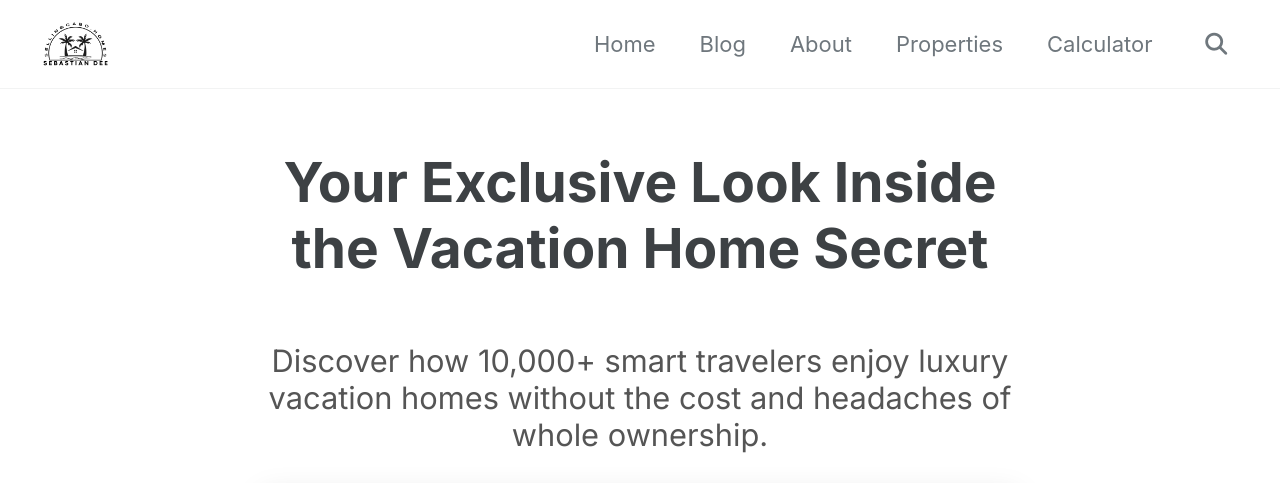
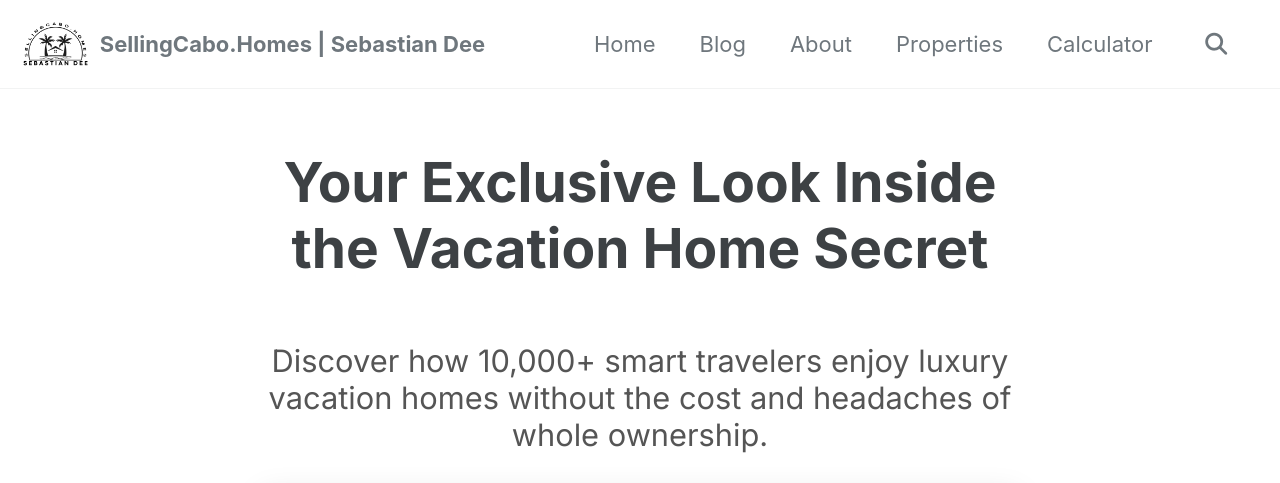
Before and after one commit to sellingcabohomes/SellingCabo.Homes, a Jekyll site: the page built from blog/fractional-ownership-webinar.md, in a window 1280 px wide. Shown: the part 100-583 px from the top of the page. Built offline with Jekyll 4.4.1, drawn with Linux system fonts in a browser that asks for light colours; cached includes are drawn as plain includes; a script that is not in the unit is left out; grey boxes are pictures that could not be loaded.

Commit message:
deleting header formatting back to default

```diff
--- a/assets/css/main.scss
+++ b/assets/css/main.scss
@@ -780,57 +780,6 @@ $header-font-family: $sans-serif;
   }
 }
 
-/*
-==========================================================================
-    BLOG HEADER CUSTOMIZATION
-==========================================================================
-*/
-
-// Hide site title text everywhere
-.masthead .site-title {
-  display: none !important;
-}
-
-// Desktop styles - 64em and up
-@media (min-width: 64em) {
-  .masthead .site-logo img {
-    height: 90px !important;
-    width: auto !important;
-  }
-
-  .masthead .site-logo {
-    margin-left: 20px !important;
-    margin-right: 40px !important;
-  }
-
-  // Force desktop menu to stay visible
-  .greedy-nav .visible-links {
-    display: flex !important;
-  }
-
-  .greedy-nav__toggle {
-    display: none !important;
-  }
-}
-
-// Mobile/tablet styles - below 64em
-@media (max-width: 63.99em) {
-  .masthead .site-logo img {
-    height: 50px !important;
-    width: auto !important;
-  }
-
-  .masthead .site-logo {
-    margin-left: 10px !important;
-    margin-right: 15px !important;
-  }
-
-  // Show hamburger menu
-  .greedy-nav__toggle {
-    display: block !important;
-    margin-right: 10px !important;
-  }
-}
 
 /*
 ==========================================================================
```
